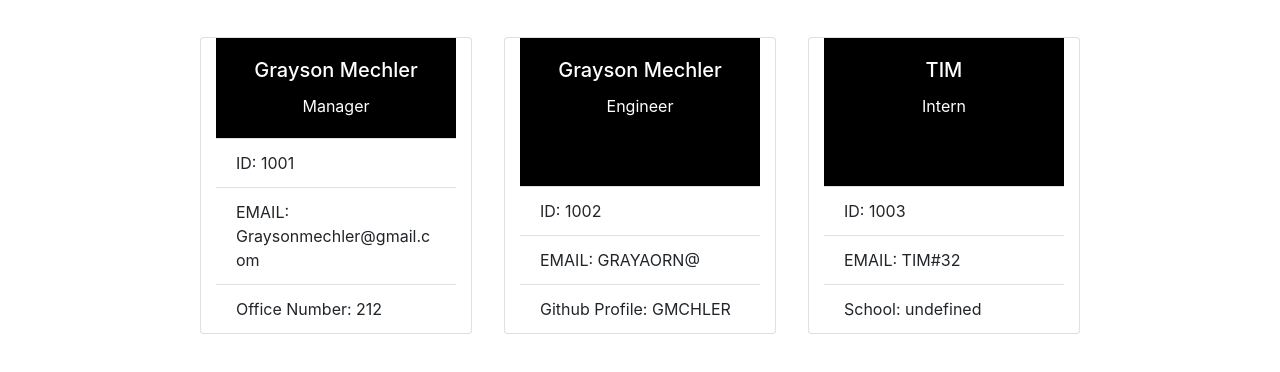
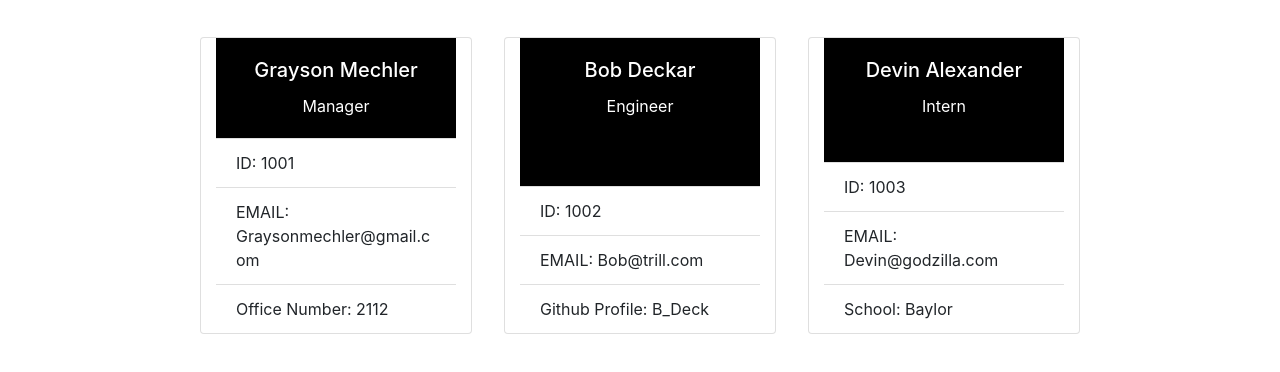
Before and after one commit to Gmechler/Template-engine, a website: page index.html in a window 1280 px wide. Shown: the part 142-514 px from the top of the page. Drawn offline with nearby package versions, Linux system fonts and the light colour scheme.

Commit message:
readme completed

```diff
--- a/app.js
+++ b/app.js
@@ -70,7 +70,7 @@ var promptForBasicInfo = function() {
       },
       {
         message: "Please enter Intern's school name ",
-        name: "schoolName",
+        name: "school",
         when: answers => answers.position === "Intern"
       },
       {
--- a/index.html
+++ b/index.html
@@ -27,7 +27,7 @@
         </h1>
         <div class="row px-5 mx-5 justify-content-center">
 
-        <div class="card col-3 mx-3 my-3" style="width: 18rem">
+           <div class="card col-3 mx-3 my-3" style="width: 18rem">
             <div class="card-body" style="background-color:black; color: white;">
             <h5 class="card-title text-center">Grayson Mechler</h5>
             <p class="card-text text-center">Manager</p>
@@ -35,31 +35,33 @@
             <ul class="list-group list-group-flush">
             <li class="list-group-item">ID: 1001</li>
             <li class="list-group-item">EMAIL: Graysonmechler@gmail.com</li>
-            <li class="list-group-item">Office Number: 212</li>
+            <li class="list-group-item">Office Number: 2112</li>
             </ul>
         </div>
 
         <div class="card col-3 mx-3 my-3" style="width: 18rem">
             <div class="card-body" style="background-color:black; color: white;">
-            <h5 class="card-title text-center">Grayson Mechler</h5>
+            <h5 class="card-title text-center">Bob Deckar</h5>
             <p class="card-text text-center">Engineer</p>
             </div>
             <ul class="list-group list-group-flush">
             <li class="list-group-item">ID: 1002</li>
-            <li class="list-group-item">EMAIL: GRAYAORN@</li>
-            <li class="list-group-item">Github Profile: GMCHLER</li>
+            <li class="list-group-item">EMAIL: Bob@trill.com</li>
+            <li class="list-group-item">Github Profile: B_Deck</li>
             </ul>
         </div>
 
+
+
         <div class="card col-3 mx-3 my-3" style="width: 18rem">
             <div class="card-body" style="background-color:black; color: white;">
-            <h5 class="card-title text-center">TIM </h5>
+            <h5 class="card-title text-center">Devin Alexander</h5>
             <p class="card-text text-center">Intern</p>
             </div>
             <ul class="list-group list-group-flush">
             <li class="list-group-item">ID: 1003</li>
-            <li class="list-group-item">EMAIL: TIM#32</li>
-            <li class="list-group-item">School: undefined</li>
+            <li class="list-group-item">EMAIL: Devin@godzilla.com</li>
+            <li class="list-group-item">School: Baylor</li>
             </ul>
         </div>
         </div>
```
Also changed, not shown: README.md, assets/imgs/array-template.jpg (added), assets/imgs/classes_code.png (added), assets/imgs/display_page.png (added), assets/imgs/inquirer-complete.png (added), assets/imgs/test_complete.png (added).
